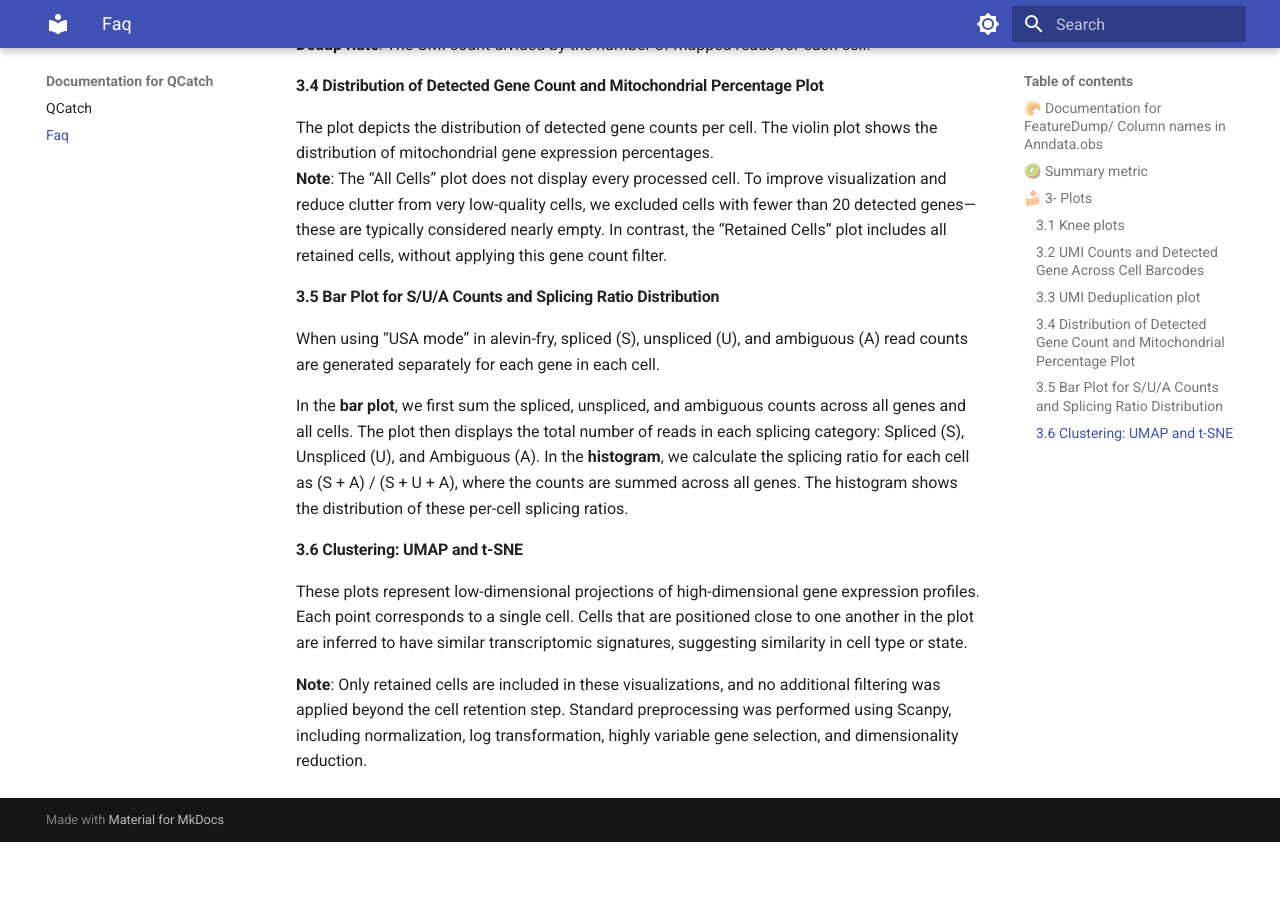
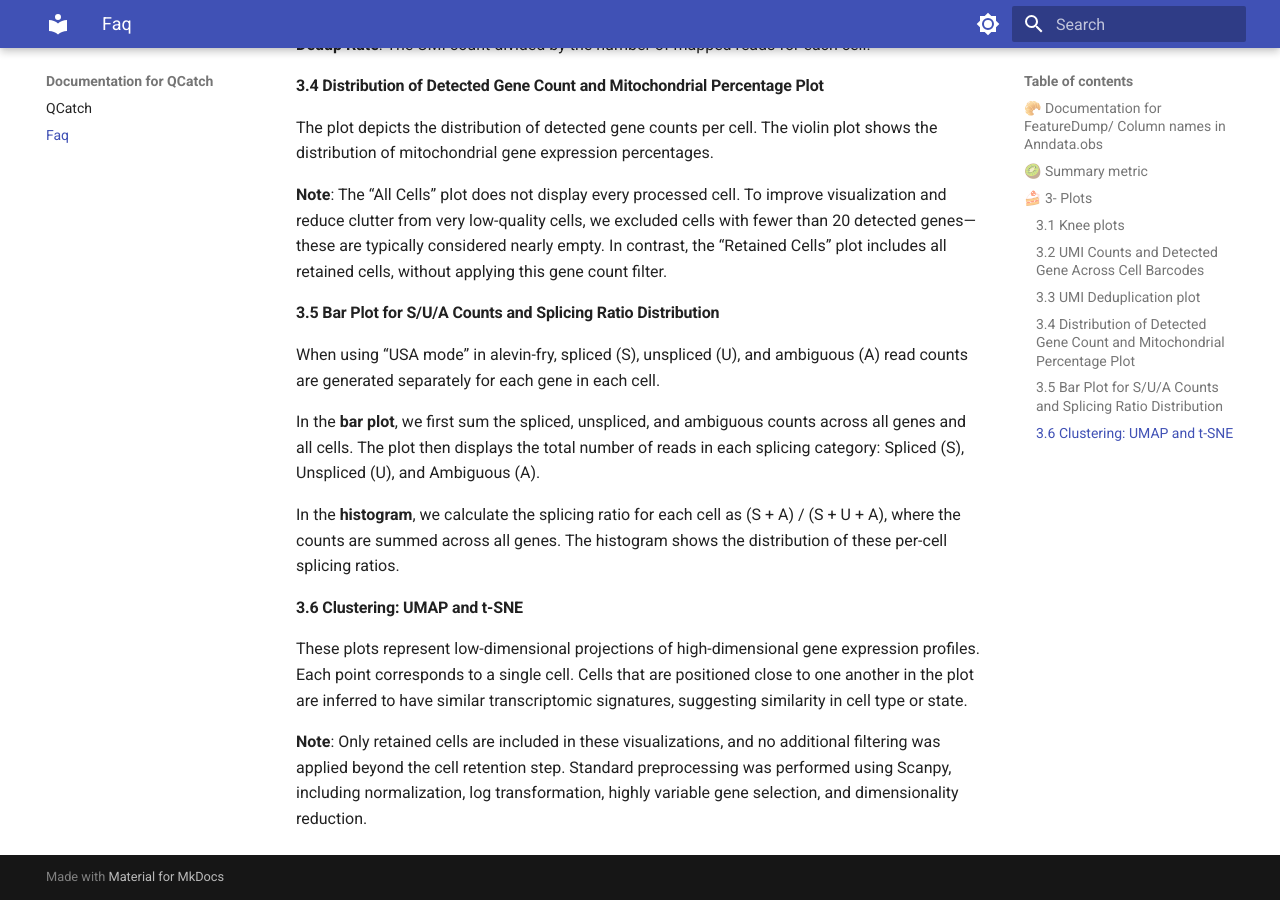
Before and after one commit to COMBINE-lab/QCatch, an MkDocs documentation site: the page built from docs/faq.md, in a window 1280 px wide and 900 px high, scrolled down 2219 px. Built offline with MkDocs 1.6.1 and Material for MkDocs 9.7.7, drawn with Linux system fonts in a browser that asks for light colours; before the commit the page ends 3061 px from its top, so only the background shows below that; part of the change alters nothing that is shown.

Commit message:
modify faq.md

```diff
--- a/docs/faq.md
+++ b/docs/faq.md
@@ -12,8 +12,8 @@
 | **Number of Genes Above Mean** | The number of genes with expression levels above the mean_expr, where mean_expr is defined as the total UMI count divided by the number of genes with non-zero expression levels. |
 
 ## 🥝 Summary metric
-| **Metric** | **Description** |
-|------------|-----------------|
+| **Metric** &nbsp;&nbsp;&nbsp;&nbsp;&nbsp;&nbsp;| **Description** |
+|------------------------|-----------------|
 | **Number of retained cells** | The number of valid and high quality cells that passed the cell calling step. This includes cells identified during the initial filtering and additional cells identified by the EmptyDrops step, whose expression profiles are significantly distinct from the ambient background. |
 | **Number of all processed cells** | The total number of cell barcodes observed in the processed sample. Cells with zero reads have been excluded. |
 | **Mean reads per retained cell** | The total number of corrected reads, divided by the number of retained cells. |
@@ -43,12 +43,14 @@ The scatter plot compares the number of mapped reads and number of UMIs for each
 
 #### 3.4 Distribution of Detected Gene Count and Mitochondrial Percentage Plot
 The plot depicts the distribution of detected gene counts per cell. The violin plot shows the distribution of mitochondrial gene expression percentages.
+
 **Note**: The “All Cells” plot does not display every processed cell. To improve visualization and reduce clutter from very low-quality cells, we excluded cells with fewer than 20 detected genes—these are typically considered nearly empty. In contrast, the “Retained Cells” plot includes all retained cells, without applying this gene count filter.
 
 #### 3.5 Bar Plot for S/U/A Counts and Splicing Ratio Distribution
 When using “USA mode” in alevin-fry, spliced (S), unspliced (U), and ambiguous (A) read counts are generated separately for each gene in each cell.
 
 In the **bar plot**, we first sum the spliced, unspliced, and ambiguous counts across all genes and all cells. The plot then displays the total number of reads in each splicing category: Spliced (S), Unspliced (U), and Ambiguous (A).
+
 In the **histogram**, we calculate the splicing ratio for each cell as (S + A) / (S + U + A), where the counts are summed across all genes. The histogram shows the distribution of these per-cell splicing ratios.
 
 #### 3.6 Clustering: UMAP and t-SNE
```
